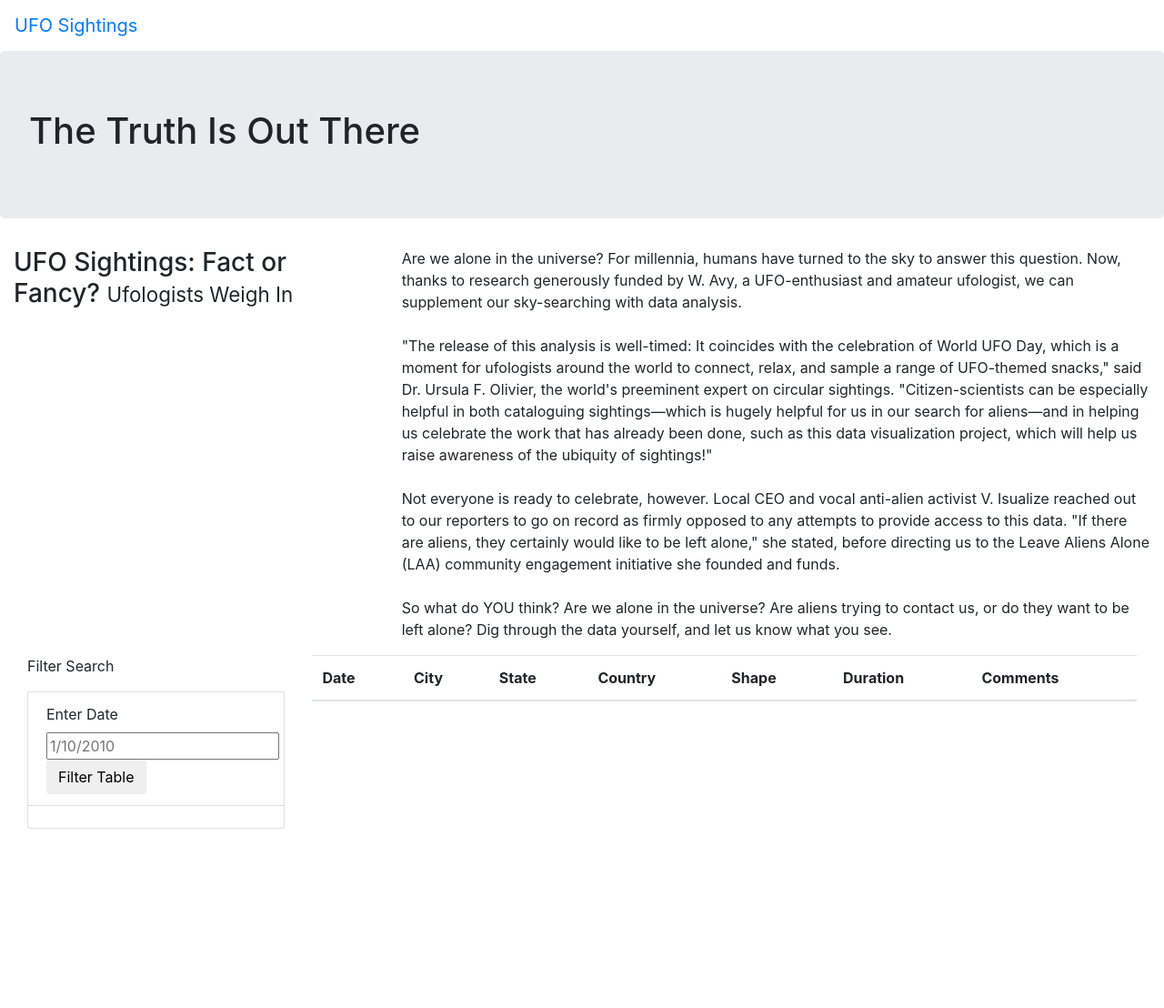
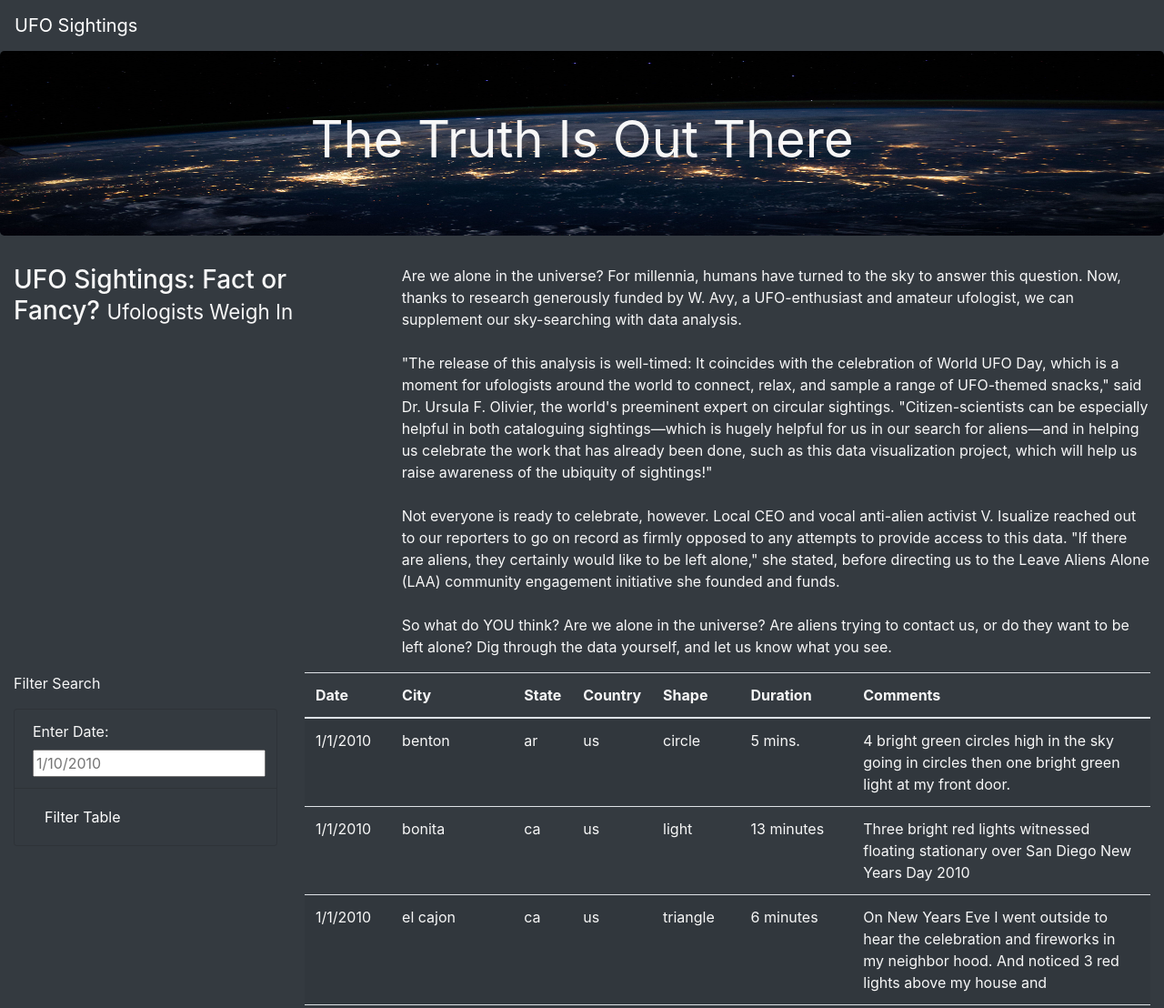
Before and after one commit to frlinh/UFOs, a plain HTML site: page index.html in a window 1280 px wide. Shown: the top 1108 px of the page at 91% size. Before the commit the page ends 911 px from the top, so only its background shows below. Drawn offline with nearby package versions, Linux system fonts and the light colour scheme.

Commit message:
update index

```diff
--- a/index.html
+++ b/index.html
@@ -5,6 +5,7 @@
         <meta http-equiv="X-UA-Compatible" content="IE=edge">
         <meta name="viewport" content="width=device-width, initial-scale=1.0">
         <title>UFO Finder</title>
+
     <link
         rel="stylesheet"
         href="https://maxcdn.bootstrapcdn.com/bootstrap/4.0.0/css/bootstrap.min.css"
@@ -12,18 +13,18 @@
         crossorigin="anonymous"
         />
 
-<link rel="stylesheet" href="static/css/style.css">
+    <link rel="stylesheet" href="../UFOs/static/css/syle.css">
 
     </head>
 
-<body>
+<body class="bg-dark">
     <div class="wrapper">
-    <nav class="navbar navbar-expand-lg">
+        <nav class="navbar navbar-dark bg-dark navbar-expand-lg">
             <a class="navbar-brand" href="index.html">UFO Sightings</a>
         </nav>
-    </div>
-    <div class="jumbotron">
-        <h1>The Truth Is Out There</h1>
+
+        <div class="jumbotron text-center">
+            <h1 class="display-4"><b>The Truth Is Out There</b></h1>
         </div>
         <div class="container-fluid">
             <div class="row">
@@ -36,21 +37,22 @@
                     </p>
                 </div>
             </div>
-
+        </div>
+    </div>
     <div class="container-fluid">
         <div class="row">
             <div class="col-md-3">
-                <form>
+                <form class="bg-dark">
                     <p>Filter Search</p>
-                    <ul class="list-group">
+                    <ul class="list-group bg-dark">
+                        <li class="list-group-item bg-dark" style="font-family: inherit; font-size: 1rem;">
+                            <label for="date">Enter Date:</label>
+                            <input type="text" placeholder="1/10/2010" id="datetime" />
+                        </li>
+                        <li class="list-group-item bg-dark">
+                            <button id="filter-btn" type="button" class="btn btn-dark">Filter Table</button>
+                        </li>
                     </ul>
-                    <li class="list-group-item">
-                    <label for="date">Enter Date</label>
-                    <input type="text" placeholder="1/10/2010" id="datetime" />
-                    <button id="filter-btn" type="button" class="btn btn-default">Filter Table</button>
-                    </li>
-                    <li class="list-group-item">
-                    </li>
                 </form>
             </div>
 
@@ -71,4 +73,11 @@
                 </table>
             </div>
         </div>
+    </div>
+
+    <script src="https://cdnjs.cloudflare.com/ajax/libs/d3/4.11.0/d3.js"></script>
+    <script src="static/js/data.js"></script>
+    <script src="static/js/app.js"></script>
+
 </body>
+</html>
--- a/static/css/syle.css
+++ b/static/css/syle.css
@@ -0,0 +1,9 @@
+body {
+    color: #f7f7f7;
+}
+
+.jumbotron {
+    background-image: url("../images/nasa.jpg");
+    background-size: 100% 100%;
+    text-align: center;
+  }
```
Also changed, not shown: static/images/nasa.jpg (added). Lines whose indentation alone changed are shown as unchanged.
